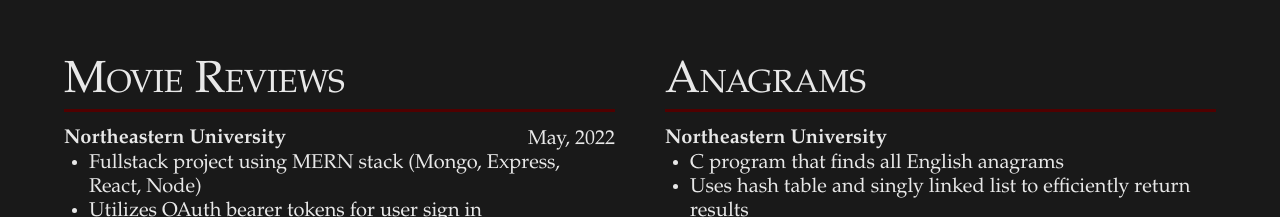
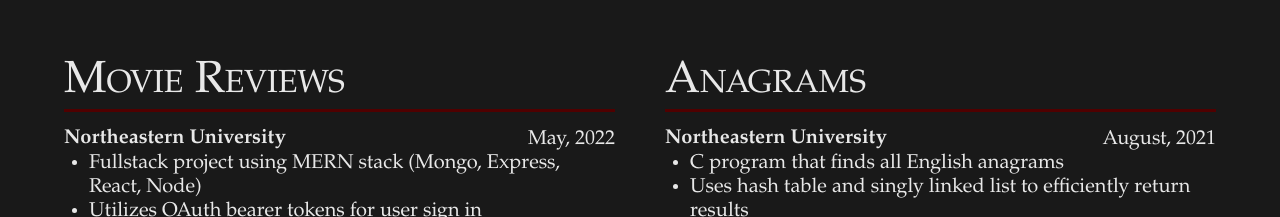
Before and after one commit to vmalecode/av-portfolio, a React (Create React App) app: page / in a window 1280 px wide. Shown: the part 1040-1257 px from the top of the page. Built offline with nearby package versions, Linux system fonts and the light colour scheme.

Commit message:
add date to project

```diff
--- a/src/components/Projects.jsx
+++ b/src/components/Projects.jsx
@@ -65,6 +65,7 @@ const Projects = () => {
           <div className="Subheader1">
             <div className="Subheader1Label">Anagrams</div>
             <div className="Subheader2Label">Northeastern University</div>
+            <div className="Subheader2Right">August, 2021</div>
             <div className="Subheader3Content">
               <ul>
                 <li>C program that finds all English anagrams</li>
```
